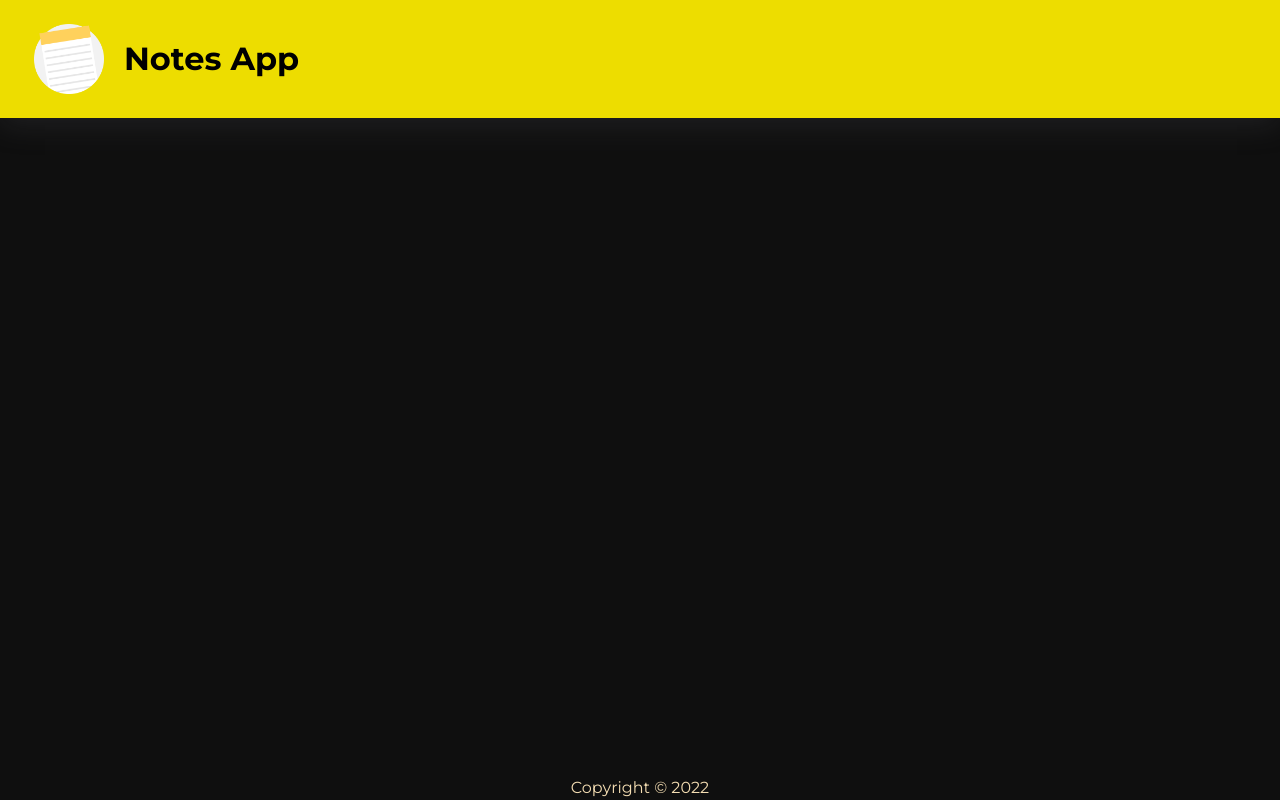
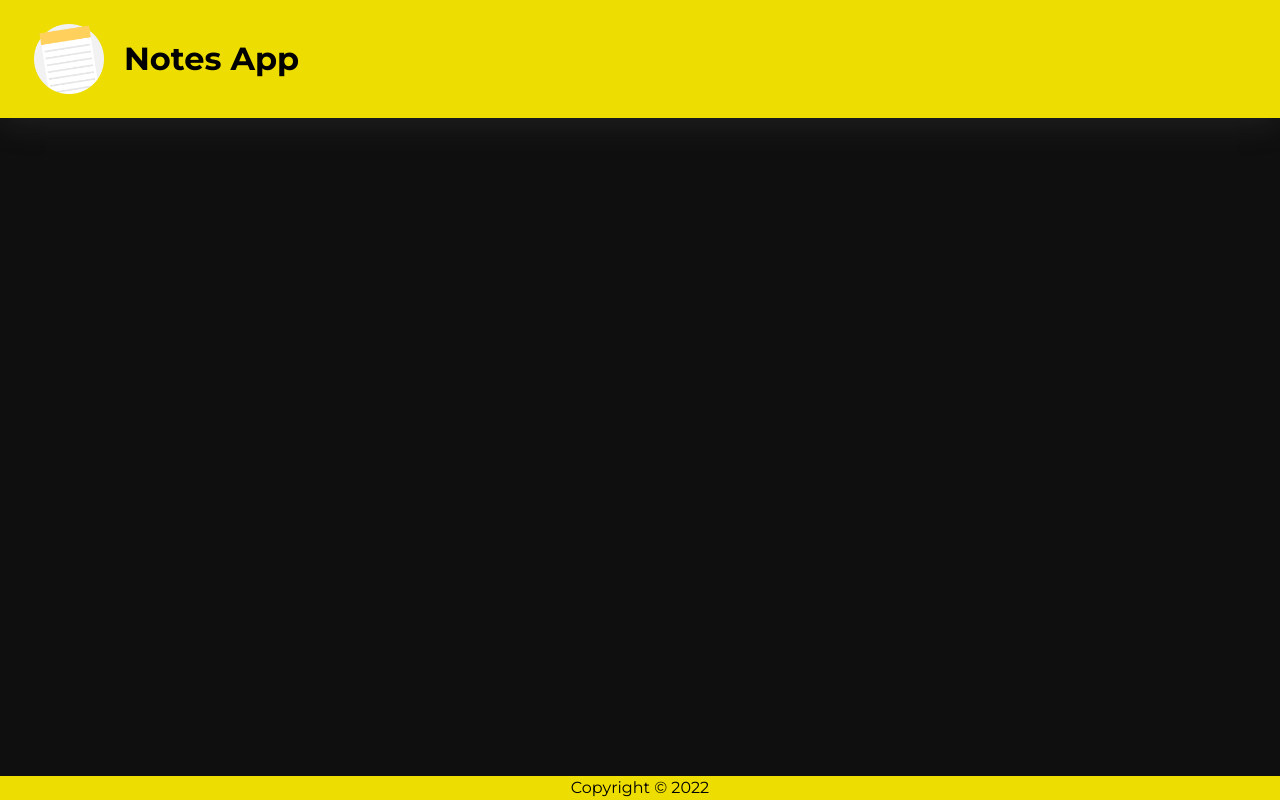
Before and after one commit to pranavelric/Notes-app, a React (Create React App) app: page / in a window 1280 px wide. Built offline with nearby package versions, Linux system fonts and the light colour scheme.

Commit message:
footer styles changed

```diff
--- a/src/Component/Footer/footer.scss
+++ b/src/Component/Footer/footer.scss
@@ -1,12 +1,14 @@
 @use '../../styles/scss/' as *;
 
 
-footer{
+footer
+{
+    position:fixed;
+    bottom: 0;
+    width: 100%;
+    background-color: $main-color;
     p{
-    color: wheat;
     width: 100%;
     @include flex(center,center);
-    position: absolute;
-    bottom: 0;
 }
 }
```
